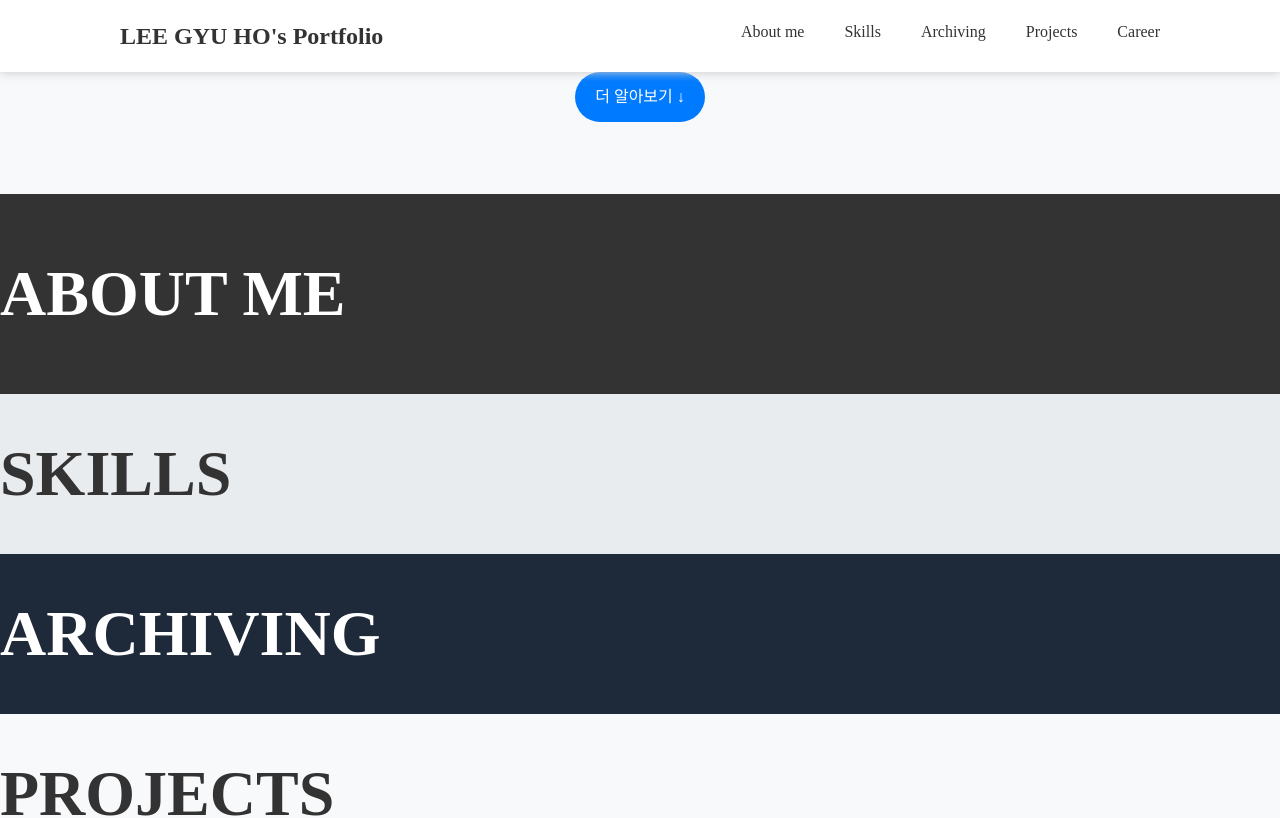
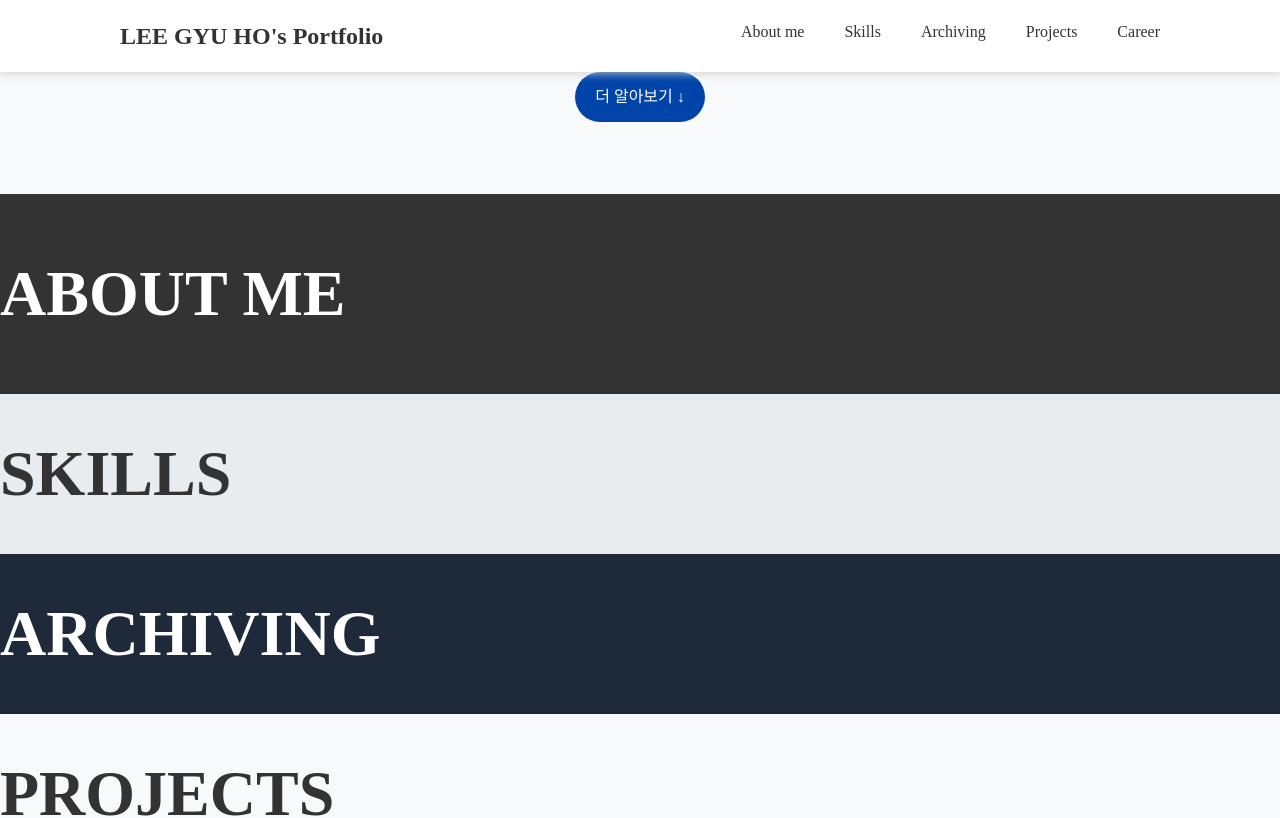
Before and after one commit to leegyuho-programer/my-portfolio, a Next.js app: page / in a window 1280 px wide. Shown: the top 818 px of the page. Built offline with nearby package versions, Linux system fonts and the light colour scheme.

Commit message:
fix: color contrast 문제로 인한 색상 수정

```diff
--- a/src/_components/Button/Button.tsx
+++ b/src/_components/Button/Button.tsx
@@ -8,10 +8,10 @@ interface ButtonProps {
 export default function Button({ children }: ButtonProps) {
   return (
     <Link
-      role="button"
+      role='button'
       tabIndex={0}
       href='#about-me'
-      className={`bg-accent hover:bg-[#0069d9] w-[130px] h-[50px] text-sm text-white rounded-primary-button ${flexCenter}`}
+      className={`bg-accent hover:bg-[#002f80] w-[130px] h-[50px] text-sm text-white rounded-primary-button ${flexCenter}`}
     >
       {children}
     </Link>
--- a/src/app/globals.css
+++ b/src/app/globals.css
@@ -36,7 +36,7 @@
   /* Colors */
   --color-text-main: #333333; /* 기본 텍스트 색상 (짙은 회색) */
   --color-text-secondary: #666666; /* 보조 텍스트 색상 (중간 회색) */
-  --color-accent: #007bff; /* 주요 강조 색상 (밝은 파란색) */
+  --color-accent: #0044aa; /* 주요 강조 색상 (밝은 파란색) */
 
   --color-background-main: #f8f9fa; /* 주된 배경 색상 (아주 밝은 회색) */
   --color-background-secondary: #e9ecef; /* 영역 구분 배경 색상 (연한 회색) */
```
